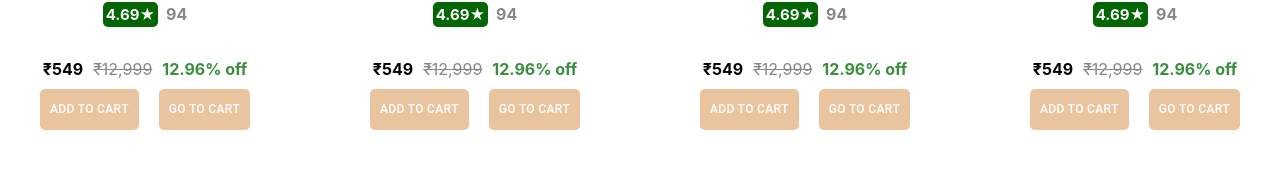
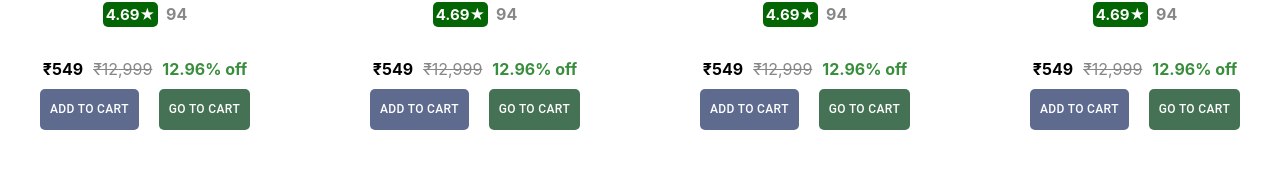
Before and after one commit to PranathiPichikala/e-commerce, a React (Create React App) app: page /Category/Appliances in a window 1280 px wide. Shown: the part 583-773 px from the top of the page. Built offline with nearby package versions, Linux system fonts and the light colour scheme.

Commit message:
added few changes

```diff
--- a/src/components/LinearGrid.jsx
+++ b/src/components/LinearGrid.jsx
@@ -76,12 +76,14 @@ const LinearGrid = ({ header, items, setTriggerRefresh }) => {
                   <span>₹12,999</span>
                   <span>{data.discountPercentage}% off</span>
                 </div>
+                <div className="addtocart-buttons">
                 <div className="add-to-cart">
                   <Button onClick={e => addToCart(e, data)}>ADD TO CART</Button>
-                  <Link to='/cart' onClick={e => e.stopPropagation()}>
+                  </div>
+                  <Link  className="go-to-cart" to='/cart' onClick={e => e.stopPropagation()}>
                     <Button>Go to Cart</Button>
                   </Link>
-                </div>
+                  </div>
               </div>
               <div onClick={e => {
                 e.stopPropagation()
--- a/src/components/css/HomeGrid.css
+++ b/src/components/css/HomeGrid.css
@@ -11,7 +11,9 @@
     object-fit: contain;
 }
 ._6jup .heading-6jup{
-    font-size: 20px;
+    font-size: 15px;
+    text-transform: uppercase;
+    color: black;
 }
 ._8znn a{
     text-decoration: none ;
--- a/src/components/css/Mobile.css
+++ b/src/components/css/Mobile.css
@@ -99,12 +99,28 @@
   .add-to-cart button{
     font-size: 12px;
     color: #ffffff !important;
-    background-color: rgb(233, 196, 159);
+    background-color: rgb(94, 107, 143);
     padding: 10px;
     border-radius: 5px;
     margin: 10px;
   }
+
   .add-to-cart button:hover{
-    background-color: rgb(233, 196, 159) !important;
+    background-color: rgb(104, 103, 116) !important;
     color: #ffffff !important;
   }
+  .go-to-cart button{
+    font-size: 12px;
+    color: #ffffff !important;
+    background-color: rgb(69, 113, 84);
+    padding: 10px;
+    border-radius: 5px;
+    margin: 10px;
+  }
+  .go-to-cart button:hover{
+    background-color: rgb(38, 69, 42) !important;
+    color: #ffffff !important;
+  }
+  .addtocart-buttons{
+    display: flex;
+  }
```
